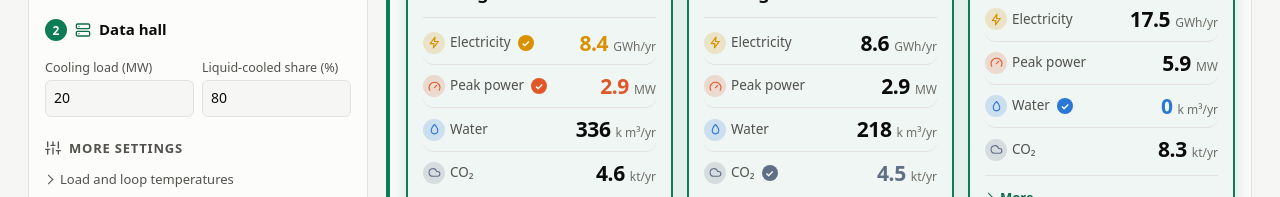
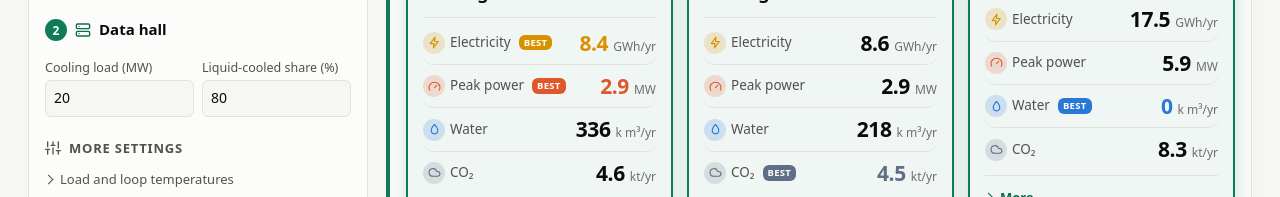
Before and after one commit to Motaz-othman/othman-energy-lab, a plain HTML site: page data-centers/cooling-plant/index.html in a window 1280 px wide. Shown: the part 344-541 px from the top of the page. Drawn offline with Linux system fonts and the light colour scheme.

Commit message:
Cooling Plant Selector cards: best value marked with a small Best label
Co-Authored-By: Claude Opus 5.5 <noreply@anthropic.com>

```diff
--- a/data-centers/cooling-plant/js/app.js
+++ b/data-centers/cooling-plant/js/app.js
@@ -95,7 +95,7 @@ function renderReco(){
     return `<div class="scard${rw.length?' rec':''}${r.excluded?' off':''}">
       <div class="stop">${status}</div>
       <div class="sname" title="${esc(r.o.name)}">${r.o.short}</div>
-      <div class="kn">${key.map(([l,v,t,u],j)=>{ const hi=!r.excluded&&v(r)<=bestV[j]*(1+1e-6)+1e-9; return `<div class="m-${MK[j]}${hi?' hi':''}"><span class="kl"><i>${ic(MK[j])}</i>${l}${hi?'<b class="best" title="Best value">✓</b>':''}</span><span class="kvr"><span class="kv">${t(r)}</span><span class="ku">${u}</span></span></div>`; }).join('')}</div>
+      <div class="kn">${key.map(([l,v,t,u],j)=>{ const hi=!r.excluded&&v(r)<=bestV[j]*(1+1e-6)+1e-9; return `<div class="m-${MK[j]}${hi?' hi':''}"><span class="kl"><i>${ic(MK[j])}</i>${l}${hi?'<b class="best" title="Best value">Best</b>':''}</span><span class="kvr"><span class="kv">${t(r)}</span><span class="ku">${u}</span></span></div>`; }).join('')}</div>
       <details class="cmore"><summary>More</summary>
         <dl>${more.map(([l,v])=>`<div><dt>${l}</dt><dd>${v}</dd></div>`).join('')}</dl>
         <ul>${notes.map(n=>`<li>${n}</li>`).join('')}</ul>
--- a/data-centers/cooling-plant/style.css
+++ b/data-centers/cooling-plant/style.css
@@ -158,3 +158,4 @@
 .scard .kl{font-size:13.5px;overflow:visible}
 .scard .kvr{flex-wrap:nowrap;justify-content:flex-end}
 .scard .kv,.scard.rec .kv{font-size:21px}
+.scard .kl .best{width:auto;height:auto;border-radius:6px;padding:1px 5px;font-size:9.5px;font-weight:700;letter-spacing:.03em;line-height:1.4;text-transform:uppercase;margin-left:3px}
```
